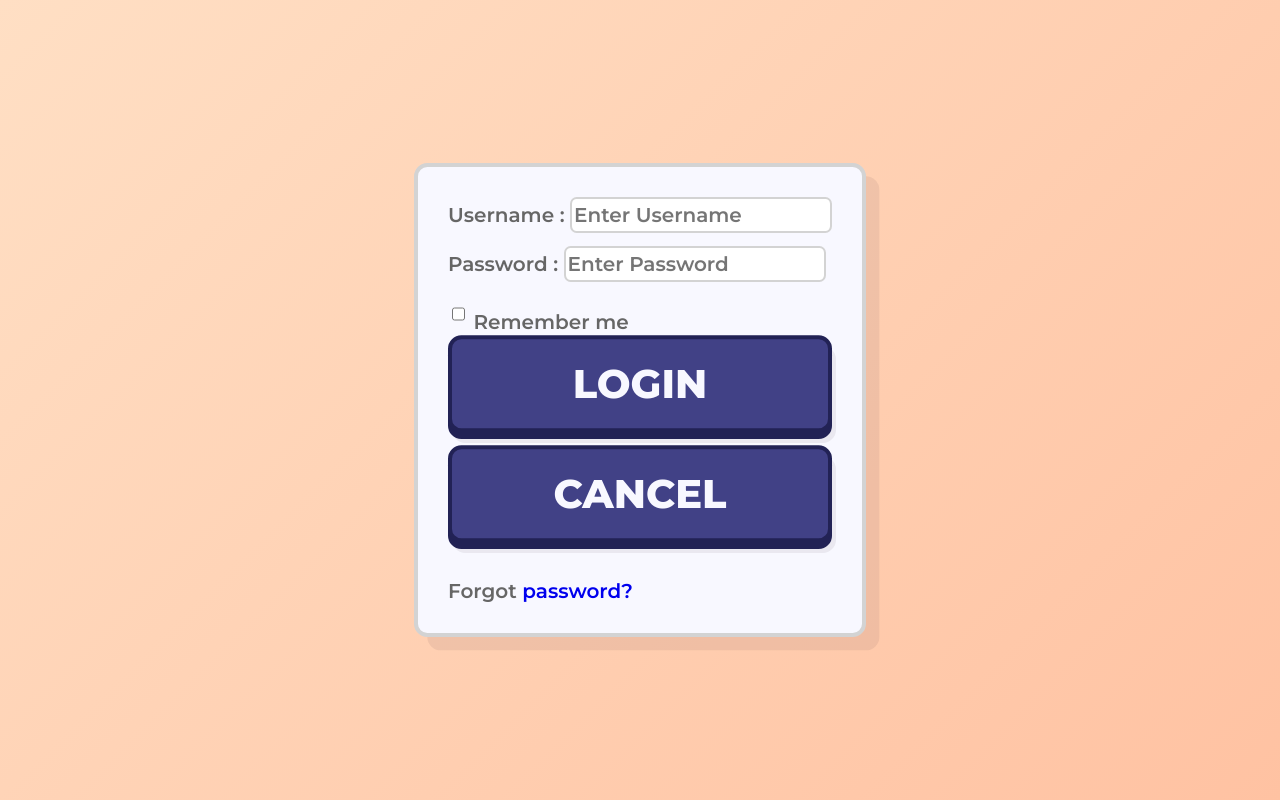
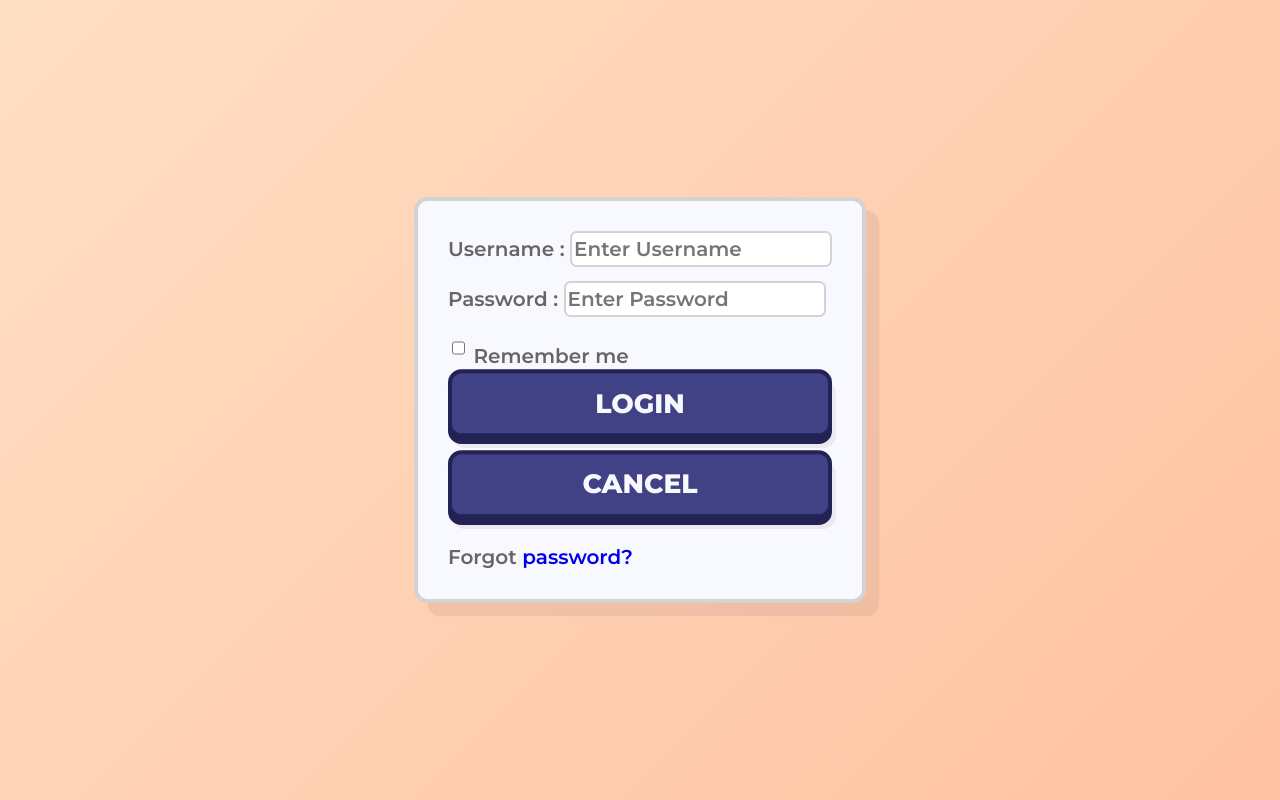
Before and after one commit to victorvicto/connect-four-pro-front, a React (Vite) app: page /login in a window 1280 px wide. Built offline with nearby package versions, Linux system fonts and the light colour scheme.

Commit message:
Slight style changes

```diff
--- a/package.json
+++ b/package.json
@@ -4,7 +4,7 @@
   "version": "0.0.0",
   "type": "module",
   "scripts": {
-    "dev": "vite",
+    "dev": "vite --host",
     "build": "vite build",
     "preview": "vite preview"
   },
--- a/src/style.css
+++ b/src/style.css
@@ -51,7 +51,7 @@ a {
   border: var(--main-btn-shadow) 3pt solid;
   display: block;
   padding: 0.5em;
-  font-size: 30pt;
+  font-size: 20pt;
   font-weight: 800 !important;
   text-align: center;
   text-transform: uppercase;
@@ -74,7 +74,7 @@ a {
   cursor: pointer;
   border-radius: 10pt;
   background-color: var(--main-btn-shadow);
-  margin-bottom: 1.5em;
+  margin-bottom: 1em;
   box-shadow: 3pt 3pt #2021;
   transition: 0.05s;
   padding: 0pt;
@@ -99,6 +99,7 @@ a:last-child>.fat-btn {
   border: 3pt var(--main-grey) solid;
   padding: 1.5em;
   box-shadow: 10pt 10pt #2021;
+  max-width: 70vw;
 }
 
 .form-container>* {
@@ -113,4 +114,5 @@ input {
   font-size: var(--main-font-size);
   font-family: var(--main-font-family);
   color: var(--main-font-color);
+  max-width: 98%;
 }
```
